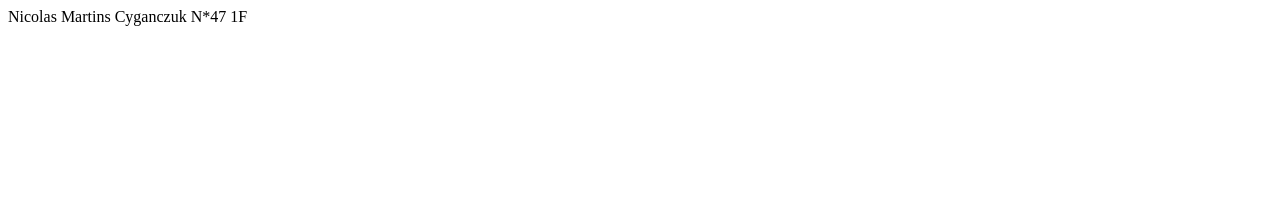
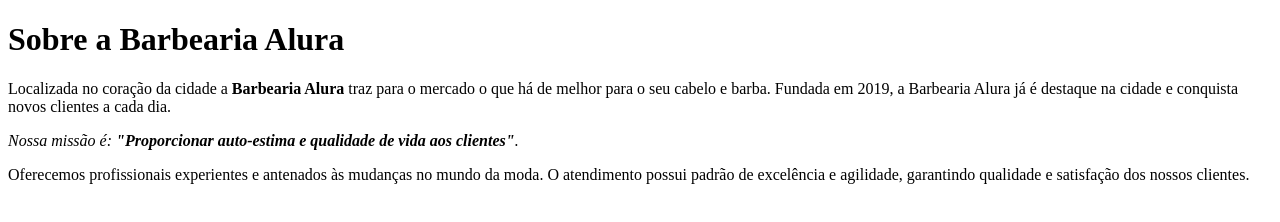
Before and after one commit to 1Fnicolas/primeiro-repositorio, a plain HTML site: page index.html in a window 1280 px wide. Drawn offline with Linux system fonts and the light colour scheme.

Commit message:
aula 11 finalizada

```diff
--- a/index.html
+++ b/index.html
@@ -1,6 +1,18 @@
-<html>
+<!DOCTYPE html>
+<html lang="pt-br">
+    <head>
+        <meta charset="UTF-8">
+        <title>Barbearia Alura</title>
+    </head>
+    <body>
+        <h1>Sobre a Barbearia Alura</h1>
 
-Nicolas Martins Cyganczuk N*47 1F
+        <p>Localizada no coração da cidade a <strong>Barbearia Alura</strong> traz para o mercado o que há de melhor para o seu cabelo e barba.
+        Fundada em 2019, a Barbearia Alura já é destaque na cidade e conquista novos clientes a cada dia.</p>
 
+        <p><em>Nossa missão é: <strong>"Proporcionar auto-estima e qualidade de vida aos clientes"</strong>.</em></p>
 
-  </html>
+        <p>Oferecemos profissionais experientes e antenados às mudanças no mundo da moda.
+        O atendimento possui padrão de excelência e agilidade, garantindo qualidade e satisfação dos nossos clientes.</p>
+    </body>
+</html>
```
